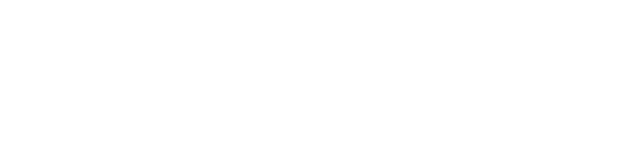
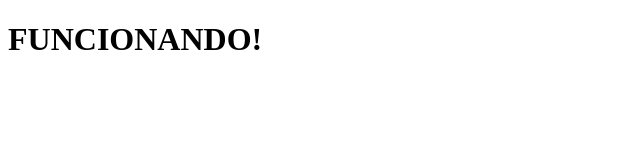
Before and after one commit to DenisCostaf/guematria-viva, a plain HTML site: page index.html in a window 1280 px wide. Shown: the whole page, without its empty margins (0-640 px from the left). Drawn offline with Linux system fonts and the light colour scheme.

Commit message:
Update index.html

```diff
--- a/index.html
+++ b/index.html
@@ -1,2 +1,9 @@
 <!DOCTYPE html>
-<html lang="pt-br">
+<html>
+<head>
+  <title>Teste</title>
+</head>
+<body>
+  <h1>FUNCIONANDO!</h1>
+</body>
+</html>
```
